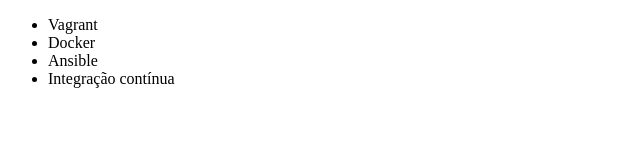
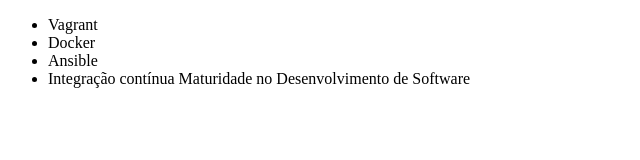
Before and after one commit to paulorlmachado/pr-git, a plain HTML site: page index.html in a window 1280 px wide. Shown: the whole page, without its empty margins (0-640 px from the left). Drawn offline with Linux system fonts and the light colour scheme.

Commit message:
renomeando curso de integração contínua

```diff
--- a/index.html
+++ b/index.html
@@ -9,7 +9,7 @@
         <li>Vagrant</li>
         <li>Docker</li>
         <li>Ansible</li>
-        <li>Integração contínua</li>
+        <li>Integração contínua Maturidade no Desenvolvimento de Software</li>
     </ul>
 </body>
 </html>
```
